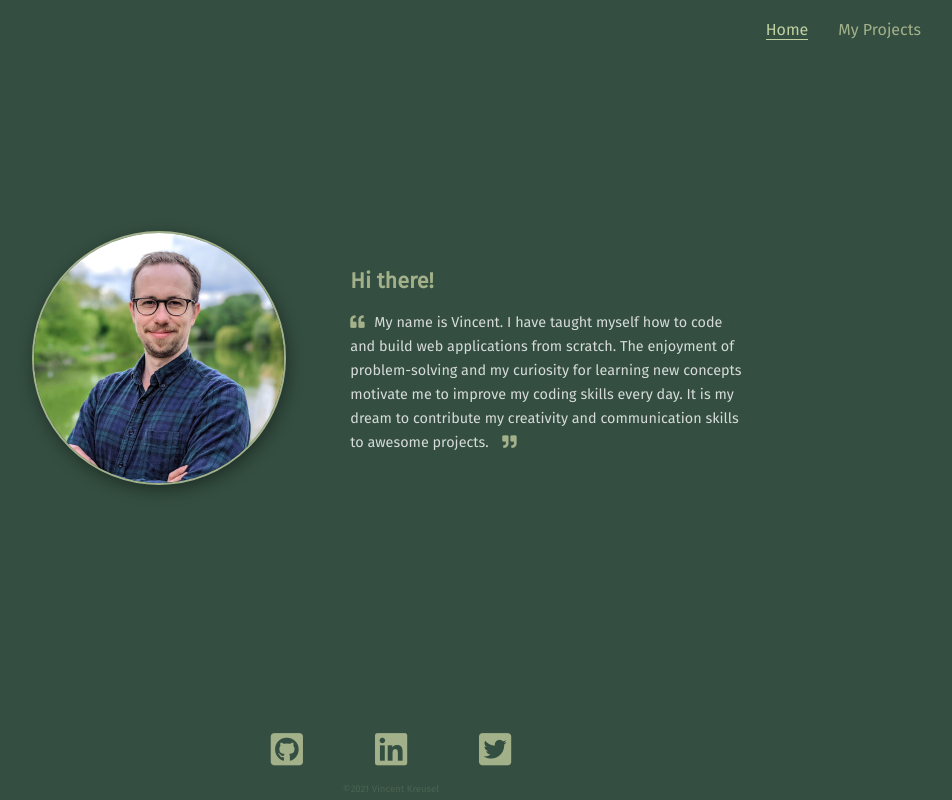
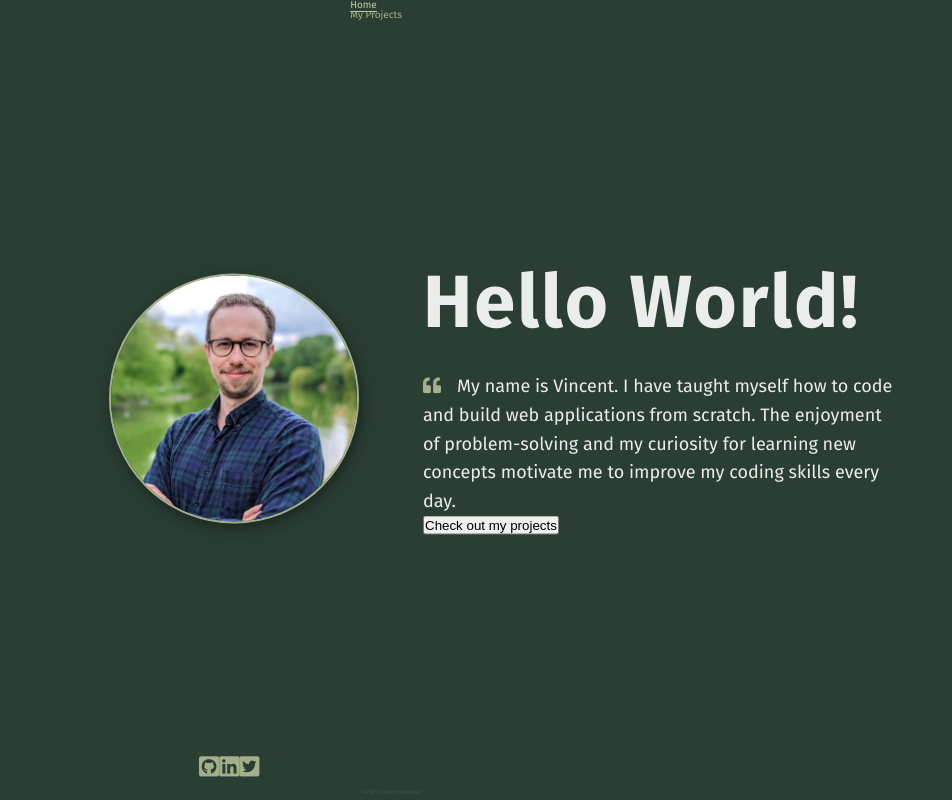
Before and after one commit to vincenthanguk/Portfolio, a React (Create React App) app: page / in a window 1280 px wide. Shown: the whole page, without its empty margins (249-1201 px from the left). Built offline with nearby package versions, Linux system fonts and the light colour scheme.

Commit message:
added two new projects on projects page. changed hero page layout to grid. new color scheme

```diff
--- a/src/components/AboutMe.css
+++ b/src/components/AboutMe.css
@@ -1,54 +1,60 @@
 .AboutMe {
+  width: 80vw;
+  display: grid;
+  grid-template-columns: 1fr 1fr;
+  justify-items: center;
+  align-items: center;
+  column-gap: 6.4rem;
   position: absolute;
-  left: 50%;
-  top: 45%;
-  transform: translate(-50%, -50%);
-  display: flex;
-  justify-content: space-evenly;
-  align-items: center;
-  border-radius: 10px;
+  top: 50%;
+  right: 50%;
+  transform: translate(50%, -50%);
   color: rgba(255, 255, 255, 0.8);
-  height: 60vh;
-  width: 60vw;
 }
 
 .profile-picture {
-  justify-self: center;
-  margin-right: 20px;
+  justify-self: end;
 }
 
 .profile-picture img {
   border: 2px solid #a3b18a;
-  width: 250px;
-  height: 250px;
+  width: 25rem;
+  height: 25rem;
+}
+
+.profile-text-container {
+  justify-self: start;
+}
+
+.profile-heading {
+  font-size: 7.4rem;
+  font-weight: 700;
+  letter-spacing: 2px;
+  color: #ebedec;
+  margin-bottom: 3.2rem;
+}
+
+.profile-icon {
+  color: #a3b18a;
+  /* font-size: 3.2rem; */
+  /* display: inline; */
+  margin-right: 1.6rem;
 }
 
 .profile-text {
-  width: 400px;
-  margin-left: 20px;
-  font-size: 0.9rem;
-  line-height: 1.5rem;
-  text-align: left;
-}
-
-h2 {
-  color: #a3b18a;
-}
-
-p i {
-  color: #a3b18a;
-  font-size: 0.9rem;
+  font-size: 1.8rem;
+  color: #ebedec;
+  line-height: 1.6;
 }
 
 .fa-quote-left {
-  margin-right: 0.6rem;
 }
 
-.fa-quote-right {
+/* .fa-quote-right {
   margin-left: 0.6rem;
-}
+} */
 
-@media (max-width: 767.98px) {
+/* @media (max-width: 767.98px) {
   .AboutMe {
     flex-direction: column;
     top: 50%;
@@ -67,4 +73,4 @@ p i {
     font-size: 0.8rem;
     width: 80vw;
   }
-}
+} */
--- a/src/components/AboutMe.jsx
+++ b/src/components/AboutMe.jsx
@@ -7,19 +7,20 @@ class AboutMe extends Component {
     return (
       <div className="AboutMe">
         <div className="profile-picture">
-          <img src="images/portrait_thumbnail.jpg" alt="project" />
+          <img src="images/portrait_thumbnail.jpg" alt="Vincent Kreusel" />
         </div>
-        <div className="profile-text">
-          <h2>Hi there!</h2>
-          <p>
-            <i className="fas fa-quote-left"></i>
+        <div className="profile-text-container">
+          <h1 className="profile-heading">Hello World!</h1>
+          <blockquote className="profile-text">
+            <span className="profile-icon">
+              <i className="fas fa-quote-left"></i>
+            </span>
             My name is Vincent. I have taught myself how to code and build web
             applications from scratch. The enjoyment of problem-solving and my
             curiosity for learning new concepts motivate me to improve my coding
-            skills every day. It is my dream to contribute my creativity and
-            communication skills to awesome projects.{" "}
-            <i className="fas fa-quote-right"></i>
-          </p>
+            skills every day.
+          </blockquote>
+          <button>Check out my projects</button>
         </div>
       </div>
     );
--- a/src/components/Footer.css
+++ b/src/components/Footer.css
@@ -8,8 +8,6 @@
 }
 
 .social-media-links {
-  display: flex;
-  justify-content: space-evenly;
 }
 
 .copyright {
--- a/src/components/NavBar.css
+++ b/src/components/NavBar.css
@@ -1,11 +1,4 @@
 .NavBar {
-  margin-right: 80px;
-  margin-top: 20px;
-  position: absolute;
-  right: 0;
-  display: flex;
-  flex-direction: row;
-  justify-content: flex-end;
 }
 
 .NavBar-link {
--- a/src/data/projects.js
+++ b/src/data/projects.js
@@ -24,6 +24,22 @@ const projects = [
       "My first ever Web Application. This tool converts Korean writing into alphabetical letters according to the scientific McCune-Reischauer romanization system. It is written entirely in JavaScript and makes use of the Hangul.js module, which disassembles Korean syllable blocks into single letters. The single letters are then checked and converted according to their position within the word. The great number of possible combinations for each letter required careful structuring of if-statements and lengthy testing.",
   },
   {
+    name: "Natours",
+    techStack: "Node.js, MongoDB, Mongoose, Express, Pug",
+    link: "http://natours-vincenthanguk.herokuapp.com/",
+    image: "images/natours_thumbnail.png",
+    description:
+      "Complete tour booking API written in node.js. This project was my first dive into backend development. I deepened my understanding about RESTful APIs and MVC design patterns, how to model data and perform operations on it, how to implement user authentication using JSON Web Tokens and much more.",
+  },
+  {
+    name: "Omnifood",
+    techStack: "JavaScript, HTML/CSS",
+    link: "https://omnifood-vincent.netlify.app/",
+    image: "images/omnifood_thumbnail.png",
+    description:
+      "Stylish web page using modern CSS features. This project taught me rules and solid frameworks for web design. I learned how to do layouts with CSS grid and flexbox, as well as how to make a website responsive and optimized for smooth performance and accessibility.",
+  },
+  {
     name: "Simply Do",
     techStack: "React.js, HTML/CSS",
     link: "https://simply-do.netlify.app/",
--- a/src/index.css
+++ b/src/index.css
@@ -1,12 +1,66 @@
-@import url("https://fonts.googleapis.com/css2?family=Fira+Sans&family=Roboto&display=swap");
+@import url("https://fonts.googleapis.com/css2?family=Fira+Sans:wght@400;500;600;700&display=swap");
+/*
+--- 01 TYPOGRAPHY SYSTEM
 
-html {
+- FONT SIZES (px)
+10 / 12 / 14 / 16 / 18 / 20 / 24 / 30 / 36 / 44 / 52 / 62 / 74 / 86 / 98
+
+- Font weights
+Default: 400
+Medium: 500
+Semi-bold: 600
+Bold: 700
+
+- Line heights
+Default: 1
+Small: 1.05
+Medium: 1.2
+Paragraph default: 1.6
+Large: 1.8
+
+- Letter Spacing
+2px,
+
+--- 02 COLORS
+
+- Primary:
+#344e41 (old background color)
+#2a3e34
+- Tints:
+#ebedec
+#c2cac6
+#a3b18a
+
+- Shades:
+
+- Accents:
+- Greys:
+
+--- 03 SHADOWS
+
+--- 04 BORDER-RADIUS
+Default: 9px
+11px
+
+--- 05 WHITESPACE
+- SPACING SYSTEM (px)
+2 / 4 / 8 / 12 / 16 / 24 / 32 / 48 / 64 / 80 / 96 / 128
+*/
+
+* {
+  padding: 0;
+  margin: 0;
   box-sizing: border-box;
 }
 
+html {
+  font-size: 62.5%;
+  line-height: 1;
+  font-weight: 400;
+}
+
 body {
-  margin: 0;
   min-height: 100vh;
   font-family: "Fira Sans", sans-serif;
-  background-color: #344e41;
+  background-color: #2a3e34;
 }
```
Also changed, not shown: public/images/natours_thumbnail.png (added), public/images/omnifood_thumbnail.png (added).
